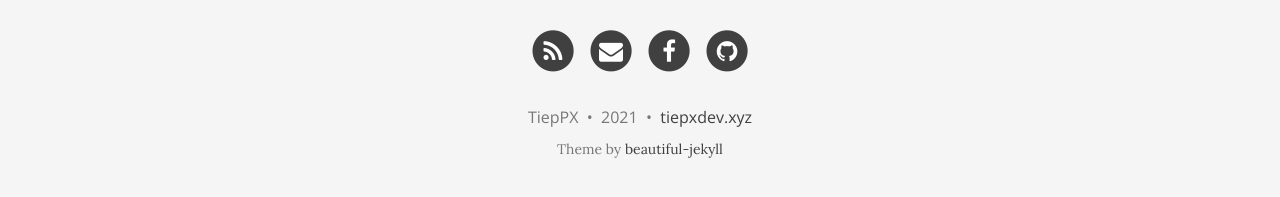
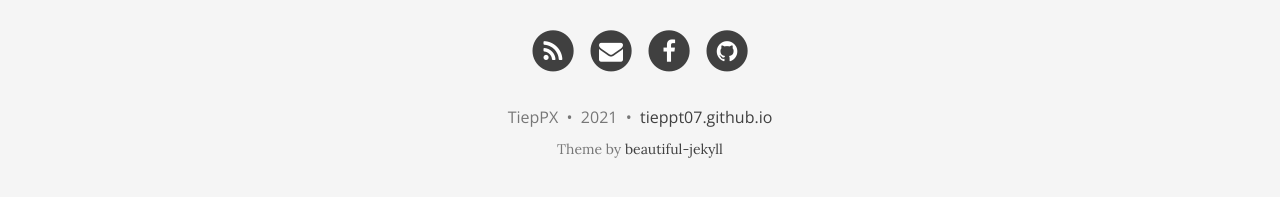
Before and after one commit to tieppt07/tieppt07.github.io, a Jekyll site: the page built from index.html, in a window 1280 px wide and 900 px high, scrolled down 3285 px. Shown: the part 690-887 px from the top of the window. Built offline with Jekyll 4.4.1, drawn with Linux system fonts in a browser that asks for light colours; nearby versions of some CDN libraries; the list of posts is cut into pages by our own code.

Commit message:
expired domain

```diff
--- a/_config.yml
+++ b/_config.yml
@@ -11,7 +11,7 @@ description: Personal Blog
 # *** If you're not sure what this mean, then leave this section as it is. Only modify the url and baseurl if you know what you're doing!***
 
 # url is the the website domain URL without a trailing slash
-#url: "https://example.com"
+url: "https://tieppt07.github.io"
 
 # baseurl should be an empty string
 #baseurl: ""
@@ -93,7 +93,7 @@ share-links-active:
 
 # How to display the link to the website in the footer
 # Remove this if you don't want a link in the footer
-url-pretty: "tiepxdev.xyz"  # eg. "deanattali.com/beautiful-jekyll"
+url-pretty: "tieppt07.github.io"  # eg. "deanattali.com/beautiful-jekyll"
 
 # --- Web Statistics Section --- #
 
```
